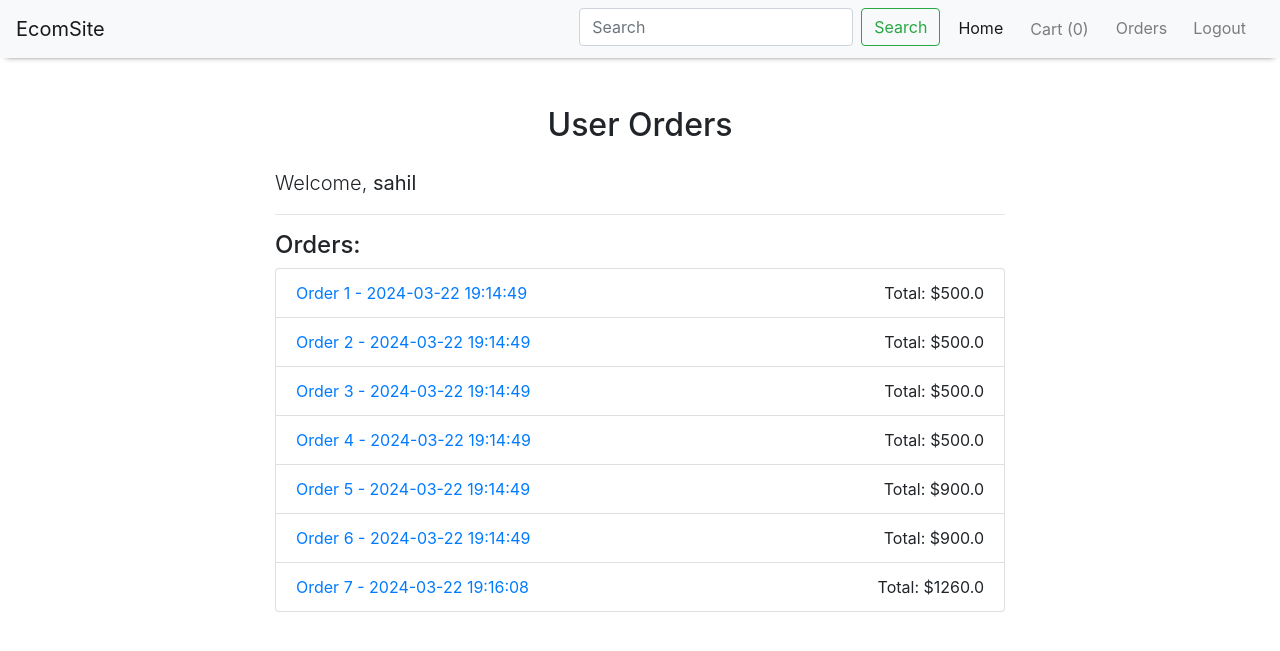
After one commit to sahilsh4rma/Ecom, a Django app: page /user_orders/ in a window 1280 px wide. The commit adds this page. Shown: the top 651 px of the page. Run offline with Django 4.2, Linux system fonts and the light colour scheme; a user stored in the database is signed in; data comes from the database, SQL or seed files in the repository; both versions use the stored data as it was after the commit; some libraries are stand-ins or nearby versions.

Commit message:
add the user orders functionality

```diff
--- a/shop/models.py
+++ b/shop/models.py
@@ -21,3 +21,6 @@ class Order(models.Model):
     state = models.CharField(max_length =200)
     zipcode = models.CharField(max_length =200)
     total = models.FloatField()
+    order_datetime = models.DateTimeField(auto_now_add=True)
+    def __str__(self):
+        return f"Order {self.pk} - {self.order_datetime.strftime('%Y-%m-%d %H:%M:%S')}"
--- a/shop/templates/shop/base.html
+++ b/shop/templates/shop/base.html
@@ -35,6 +35,9 @@
                 </button>
             </li>
             {% if user.is_authenticated %}
+            <li class="nav-item">
+                <a class="nav-link" href="{% url 'shop:user_orders' %}">Orders</a>
+            </li>
             <li class="nav-item">
                 <a class="nav-link" href="{% url 'accounts:logout' %}">Logout</a>
             </li>
--- a/shop/templates/shop/detail.html
+++ b/shop/templates/shop/detail.html
@@ -22,4 +22,5 @@
         </div>
     </div>
 </div>
+
 {% endblock %}
--- /dev/null
+++ b/shop/templates/shop/user_orders.html
@@ -0,0 +1,30 @@
+{% extends 'shop/base.html' %}
+
+{% block title %}User Orders - EcomSite{% endblock %}
+
+{% block content %}
+<div class="row">
+    <div class="col-md-8 offset-md-2">
+        <h2 class="text-center mb-4">User Orders</h2>
+        <p class="lead">Welcome, <strong>{{ user.username }}</strong></p>
+        <hr>
+        <h4>Orders:</h4>
+        <ul class="list-group">
+            {% for order in user_orders %}
+                <li class="list-group-item">
+                    <div class="row">
+                        <div class="col-md-6">
+                            <a href="#">
+                                {{ order }}
+                            </a>
+                        </div>
+                        <div class="col-md-6 text-right">
+                            Total: ${{ order.total }}
+                        </div>
+                    </div>
+                </li>
+            {% endfor %}
+        </ul>
+    </div>
+</div>
+{% endblock %}
--- a/shop/urls.py
+++ b/shop/urls.py
@@ -7,5 +7,5 @@ urlpatterns =[
     path('',views.index,name = "index"),
     path('<int:product_id>/',views.detail,name = "detail"),
     path('checkout/',views.checkout,name="checkout"),
-
+    path('user_orders/',views.user_orders,name="user_orders"),
 ]
--- a/shop/views.py
+++ b/shop/views.py
@@ -2,6 +2,7 @@ from django.shortcuts import render
 from .models import Product, Order
 from django.core.paginator import Paginator
 from django.contrib.auth.decorators import login_required
+from django.contrib.auth.models import User
 # Create your views here.
 
 
@@ -32,5 +33,9 @@ def checkout(request):
         total =request.POST.get("total","")
         order = Order(items = items, name = name ,email = email ,address = address ,city = city ,state = state ,zipcode = zipcode, total = total)
         order.save()
+    return render(request,'shop/checkout.html')
 
-    return render(request,'shop/checkout.html')
+
+def user_orders(request):
+    user_orders = Order.objects.filter(user=request.user)
+    return render(request,'shop/user_orders.html',{'user_orders':user_orders})
```
Also changed, not shown: db.sqlite3, shop/migrations/0007_order_order_datetime.py (added).
